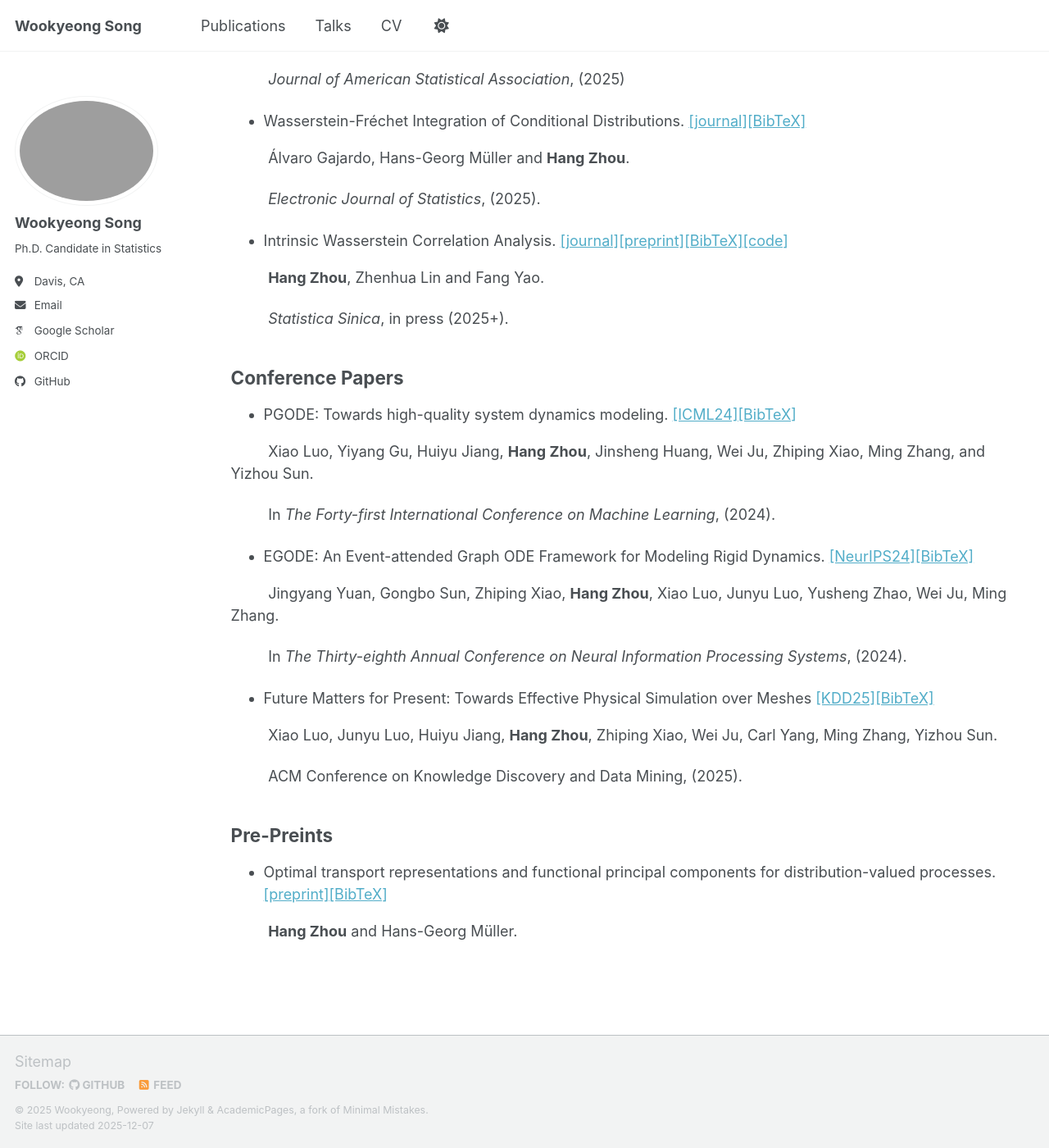
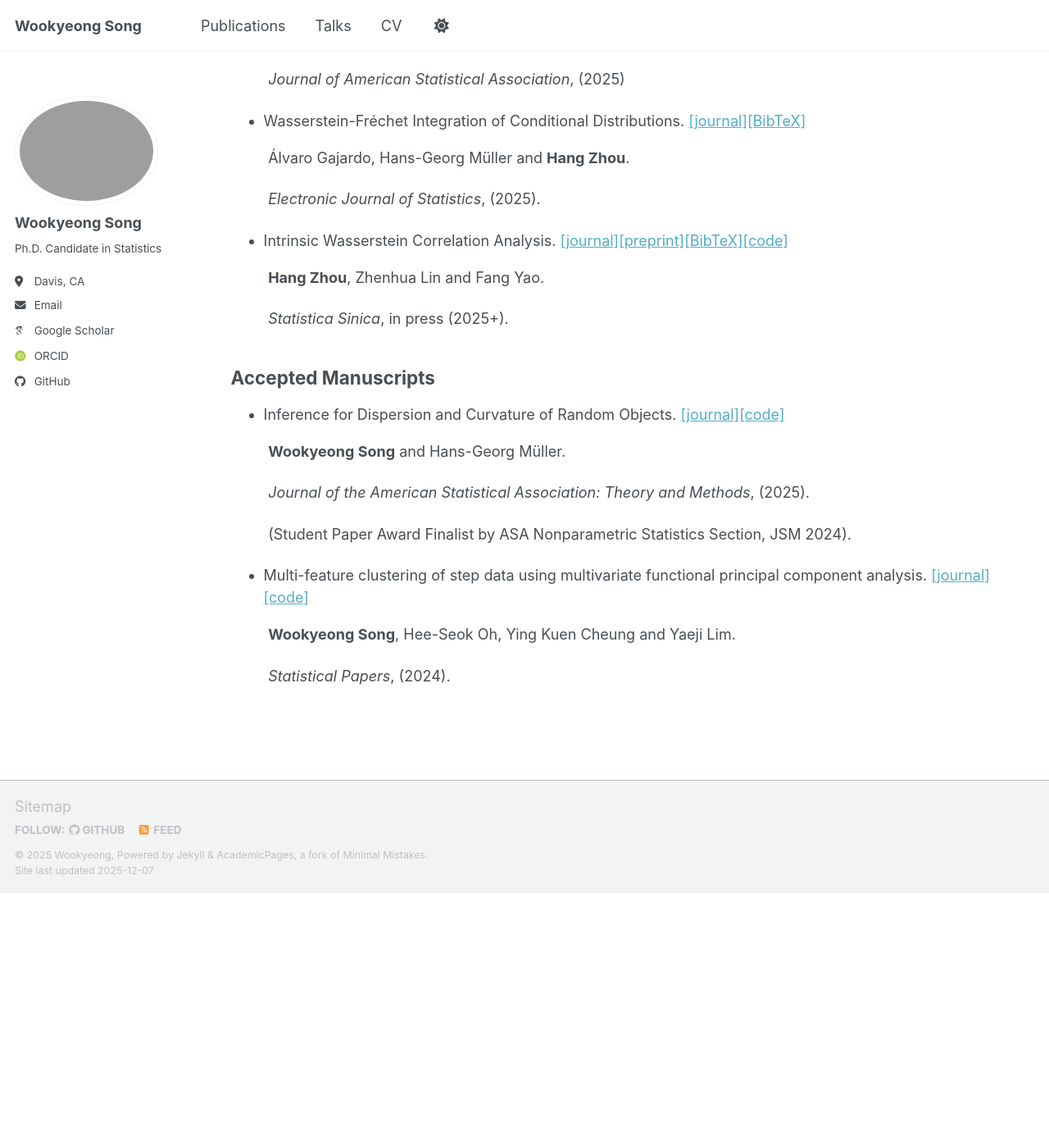
Before and after one commit to wookyeongSong/wookyeongsong.github.io, a Jekyll site: the page built from _pages/publications.md, in a window 1280 px wide and 1400 px high, scrolled down 958 px. Shown: the whole window at 82% size. Built offline with Jekyll 4.4.1, drawn with Linux system fonts in a browser that asks for light colours; some web fonts are replaced; a script bundle is joined from its source files by our own code; library files that are not in the unit come from our copies; after the commit the page ends 2047 px from its top, so only the background shows below that; some of the changed text lies outside the part shown.

Commit message:
Update publications.md

```diff
--- a/_pages/publications.md
+++ b/_pages/publications.md
@@ -4,7 +4,7 @@ title: "Publications"
 permalink: /publications/
 author_profile: true
 ---
-## Peer-Reviewed Journal Articles
+## Submitted Manuscripts (available upon request)
 
 - Functional linear regression for discretely observed data: from ideal to reality. [\[journal\]](https://academic.oup.com/biomet/article-abstract/110/2/381/6726182)[\[BibTeX\]](https://hg-zh.github.io/files/bmka_flr)[\[code\]](https://github.com/hg-zh/FLR)
 
@@ -58,28 +58,18 @@ author_profile: true
 
 
 
-## Conference Papers
+## Accepted Manuscripts
 
-- PGODE: Towards high-quality system dynamics modeling. [\[ICML24\]](https://openreview.net/forum?id=jrE7geZekq)[\[BibTeX\]](https://hg-zh.github.io/files/PGODE)
+- Inference for Dispersion and Curvature of Random Objects. [\[journal\]](https://www.tandfonline.com/doi/full/10.1080/01621459.2025.2544377)[\[code\]](https://github.com/wookyeongSong/Inference-for-Dispersion-and-Curvature)
 
-&nbsp;&nbsp;&nbsp;&nbsp;&nbsp;&nbsp;&nbsp;&nbsp; Xiao Luo, Yiyang Gu, Huiyu Jiang, **Hang Zhou**, Jinsheng Huang, Wei Ju, Zhiping Xiao, Ming Zhang, and Yizhou Sun.
+&nbsp;&nbsp;&nbsp;&nbsp;&nbsp;&nbsp;&nbsp;&nbsp; **Wookyeong Song** and Hans-Georg Müller.
 
-&nbsp;&nbsp;&nbsp;&nbsp;&nbsp;&nbsp;&nbsp;&nbsp; In *The Forty-first International Conference on Machine Learning*, (2024).
+&nbsp;&nbsp;&nbsp;&nbsp;&nbsp;&nbsp;&nbsp;&nbsp; *Journal of the American Statistical Association: Theory and Methods*, (2025).
 
-- EGODE: An Event-attended Graph ODE Framework for Modeling Rigid Dynamics. [\[NeurIPS24\]](https://openreview.net/forum?id=js5vZtyoIQ&noteId=a1yKzpeLXQ)[\[BibTeX\]](https://hg-zh.github.io/files/EGODE)
+&nbsp;&nbsp;&nbsp;&nbsp;&nbsp;&nbsp;&nbsp;&nbsp; (Student Paper Award Finalist by ASA Nonparametric Statistics Section, JSM 2024).
 
-&nbsp;&nbsp;&nbsp;&nbsp;&nbsp;&nbsp;&nbsp;&nbsp; Jingyang Yuan, Gongbo Sun, Zhiping Xiao, **Hang Zhou**, Xiao Luo, Junyu Luo, Yusheng Zhao, Wei Ju, Ming Zhang.
+- Multi-feature clustering of step data using multivariate functional principal component analysis. [\[journal\]]([https://doi.org/10.1109/TPAMI.2024.3412760](https://link.springer.com/article/10.1007/s00362-023-01467-4))[\[code\]](https://github.com/wookyeongSong/Multifeature-Step/tree/master)
 
-&nbsp;&nbsp;&nbsp;&nbsp;&nbsp;&nbsp;&nbsp;&nbsp; In *The Thirty-eighth Annual Conference on Neural Information Processing Systems*, (2024).
+&nbsp;&nbsp;&nbsp;&nbsp;&nbsp;&nbsp;&nbsp;&nbsp; **Wookyeong Song**, Hee-Seok Oh, Ying Kuen Cheung and Yaeji Lim.
 
-- Future Matters for Present: Towards Effective Physical Simulation over Meshes [\[KDD25\]](https://dl.acm.org/doi/10.1145/3690624.3709340)[\[BibTeX\]](https://hg-zh.github.io/files/FMP)
-
-&nbsp;&nbsp;&nbsp;&nbsp;&nbsp;&nbsp;&nbsp;&nbsp; Xiao Luo, Junyu Luo, Huiyu Jiang, **Hang Zhou**, Zhiping Xiao, Wei Ju, Carl Yang, Ming Zhang, Yizhou Sun.
-
-&nbsp;&nbsp;&nbsp;&nbsp;&nbsp;&nbsp;&nbsp;&nbsp; ACM Conference on Knowledge Discovery and Data Mining, (2025).
-
-## Pre-Preints
-
-- Optimal transport representations and functional principal components for distribution-valued processes.  [\[preprint\]](https://arxiv.org/abs/2310.20088)[\[BibTeX\]](https://hg-zh.github.io/files/arXiv_OT)
-
-&nbsp;&nbsp;&nbsp;&nbsp;&nbsp;&nbsp;&nbsp;&nbsp; **Hang Zhou** and Hans-Georg Müller.
+&nbsp;&nbsp;&nbsp;&nbsp;&nbsp;&nbsp;&nbsp;&nbsp; *Statistical Papers*, (2024).
```
